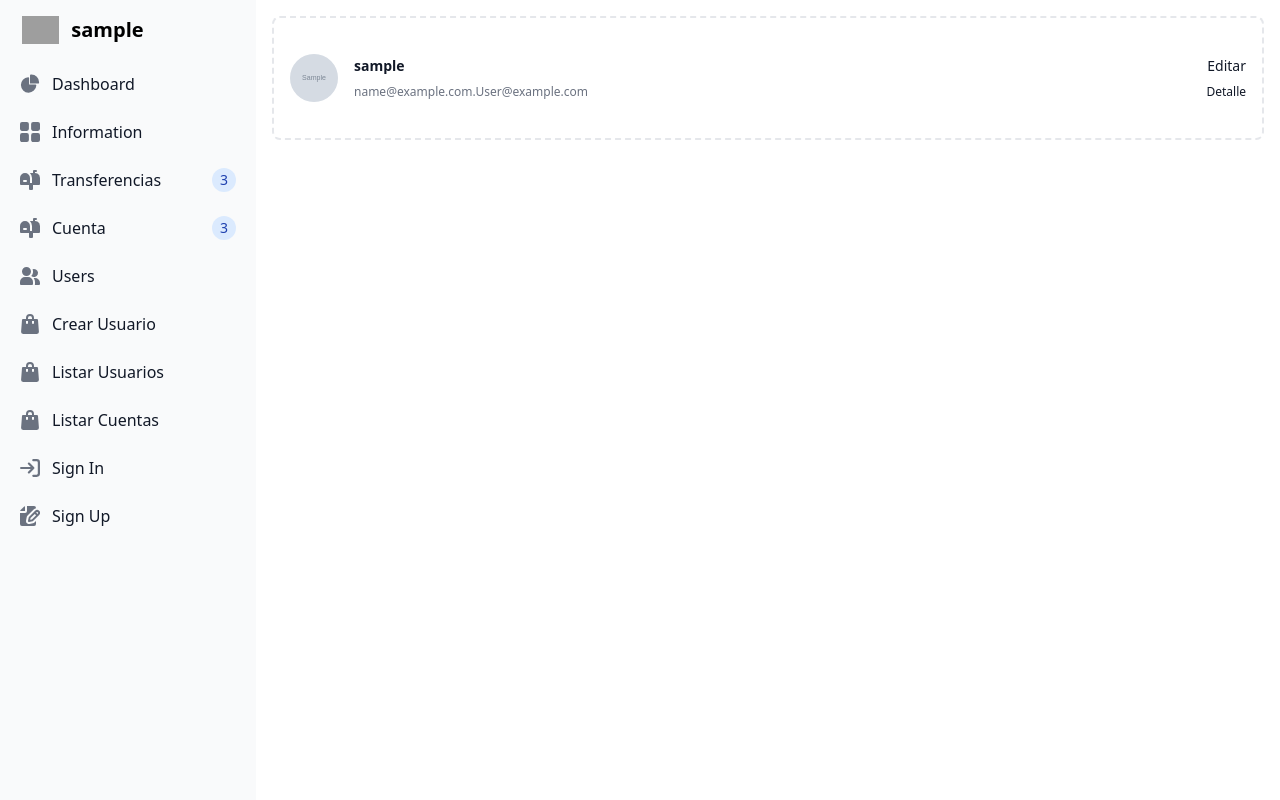
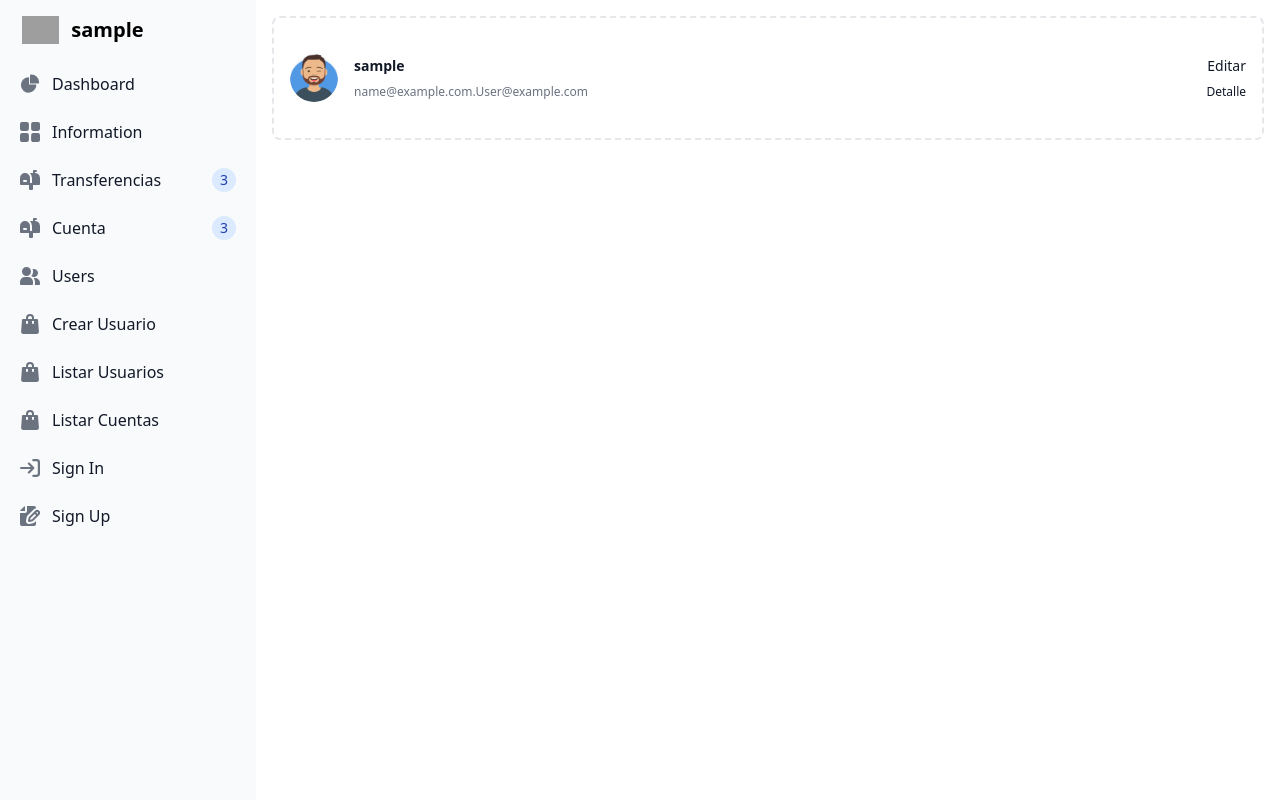
Before and after one commit to Makofig/Ecom-django, a Django app: page /usuario/info/ in a window 1280 px wide. Run offline with Django 5.2, Linux system fonts and the light colour scheme; a user stored in the database is signed in; tables that the repository leaves empty hold one stand-in row (values such as "Sample post"); grey boxes marked "Sample" are stand-in pictures; some libraries are stand-ins or nearby versions; grey boxes are pictures that could not be loaded.

Commit message:
Correcición el la muestra de la photo de usuario

```diff
--- a/SysGet/template/cuenta/info.html
+++ b/SysGet/template/cuenta/info.html
@@ -7,7 +7,7 @@
     <ul role="list" class="divide-y divide-gray-100">
         <li class="flex justify-between gap-x-6 py-5">
             <div class="flex min-w-0 gap-x-4">
-                <img class="size-12 flex-none rounded-full bg-gray-50" src="{{ cuenta.usuario.photo.url }}" alt="Imagen de usuario">
+                <img class="size-12 flex-none rounded-full bg-gray-50" src="{% if cuenta.usuario.photo%}{{ cuenta.usuario.photo.url }}{% else %}/media/perfiles/user.png{% endif %}" alt="Imagen de usuario">
                 <div class="min-w-0 flex-auto">
                     <p class="text-sm/6 font-semibold text-gray-900">Alias: {{ cuenta.alias }}</p>
                     <p class="text-sm/6 font-semibold text-gray-900">Username: {{ usuario.username }}</p>
--- a/SysGet/template/usuario/info.html
+++ b/SysGet/template/usuario/info.html
@@ -6,7 +6,7 @@
 
     <li class="flex justify-between gap-x-6 py-5">
         <div class="flex min-w-0 gap-x-4">
-            <img class="size-12 flex-none rounded-full bg-gray-50" src="{{ usuario.photo.url|default:'/media/perfiles/user.png' }}"  alt="">
+            <img class="size-12 flex-none rounded-full bg-gray-50" src="{% if cuenta.usuario.photo%}{{ cuenta.usuario.photo.url }}{% else %}/media/perfiles/user.png{% endif %}"  alt="">
             <div class="min-w-0 flex-auto">
             <p class="text-sm/6 font-semibold text-gray-900">{{usuario.username|default:"No hay usuario"}}</p>
             <p class="mt-1 truncate text-xs/5 text-gray-500"> {{ usuario.email|default:user.first_name|default:"unknown"|add:"."|add:user.last_name|default:"user"|add:"@example.com" }}</p>
```
Also changed, not shown: SysGet/media/perfiles/820301_6VnQhvv.jpg (added), SysGet/media/perfiles/user_ZOGD9MB.png (added), SysGet/media/perfiles/user_wxOrvkz.png (added).
